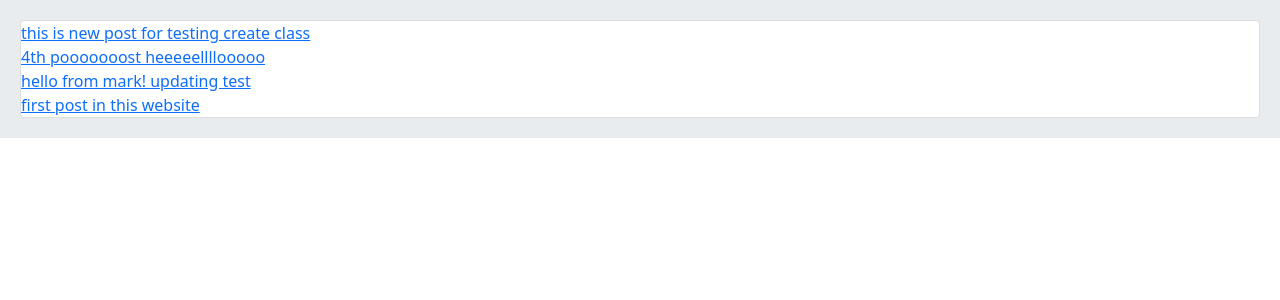
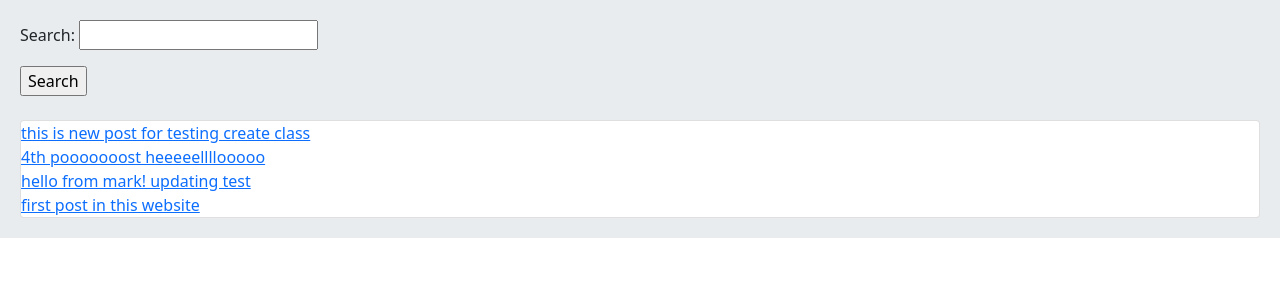
Before and after one commit to rezacho/social, a Django app: page / in a window 1280 px wide. Shown: the part 56-356 px from the top of the page. Run offline with Django 4.2, Linux system fonts and the light colour scheme; data comes from the database, SQL or seed files in the repository.

Commit message:
create search for posts

```diff
--- a/home/forms.py
+++ b/home/forms.py
@@ -21,3 +21,7 @@ class CommentReplyForm(forms.ModelForm):
     class Meta:
         model = Comment
         fields = ('body',)
+
+
+class PostSearchFrom(forms.Form):
+    search = forms.CharField()
--- a/home/templates/home/index.html
+++ b/home/templates/home/index.html
@@ -2,6 +2,12 @@
 {% block title %} Home {% endblock %}
 
 {% block content %}
+
+    <form action="" method="get">
+        {{ form.as_p }}
+        <input type="submit" value="Search">
+    </form> <br>
+
     <div class="card">
         {% for post in posts %}
             <a href="{{ post.get_absolute_url }}">{{ post.body|truncatewords:8 }}</a>
--- a/home/views.py
+++ b/home/views.py
@@ -5,7 +5,7 @@ from django.utils.decorators import method_decorator
 from django.utils.text import slugify
 from django.contrib import messages
 from django.views import View
-from .forms import PostCreateUpdateForm, CommentCreateForm, CommentReplyForm
+from .forms import PostCreateUpdateForm, CommentCreateForm, CommentReplyForm, PostSearchFrom
 from .models import Post, Comment, Vote
 
 
@@ -13,9 +13,13 @@ from .models import Post, Comment, Vote
 
 
 class HomeView(View):
+    form_class = PostSearchFrom
+
     def get(self, request):
         posts = Post.objects.all()
-        return render(request, 'home/index.html', context={'posts': posts})
+        if request.GET.get('search'):
+            posts = posts.filter(body__contains=request.GET['search'])
+        return render(request, 'home/index.html', context={'posts': posts, 'form': self.form_class})
 
 
 class PostDetailView(View):
```
